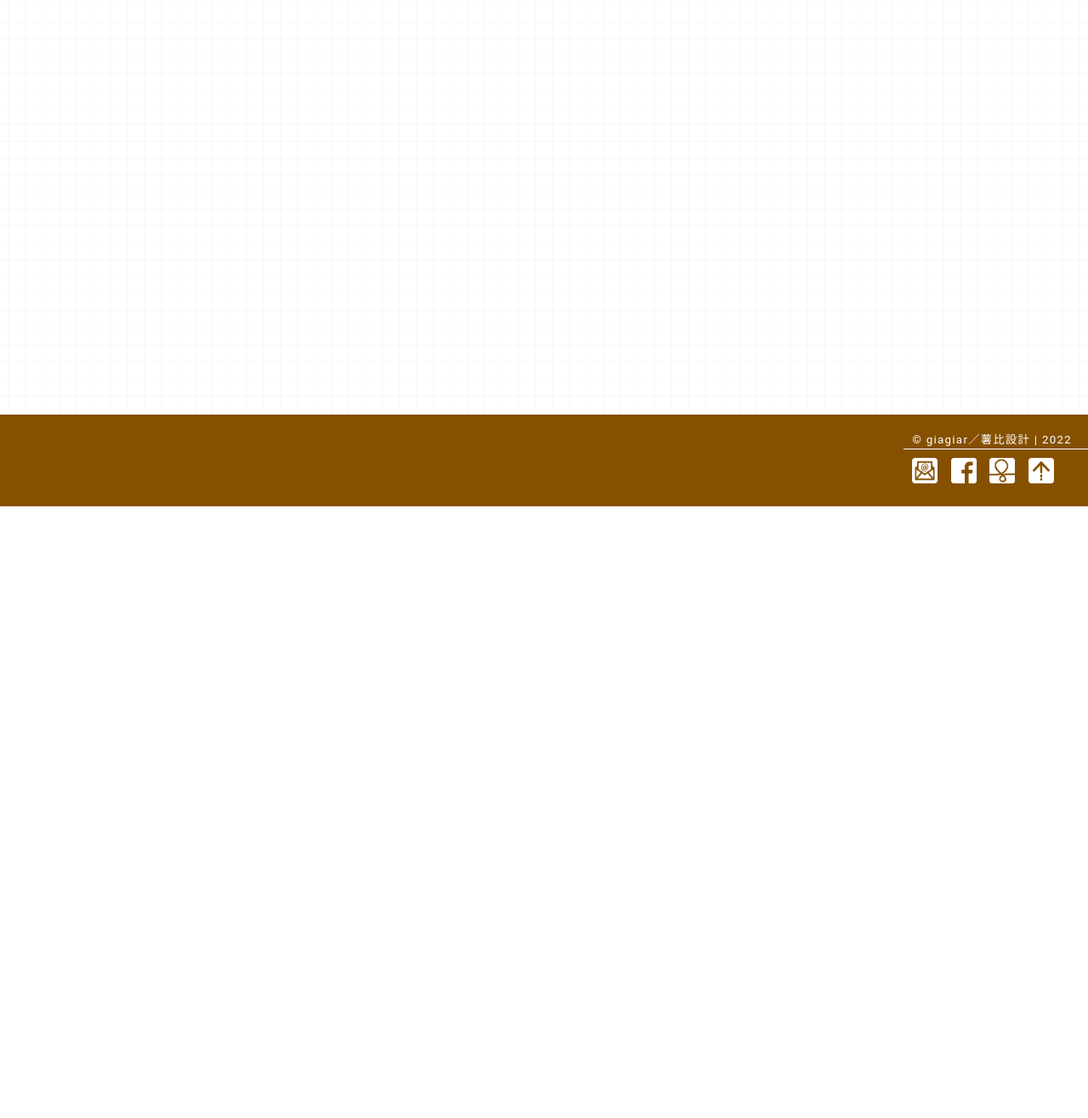
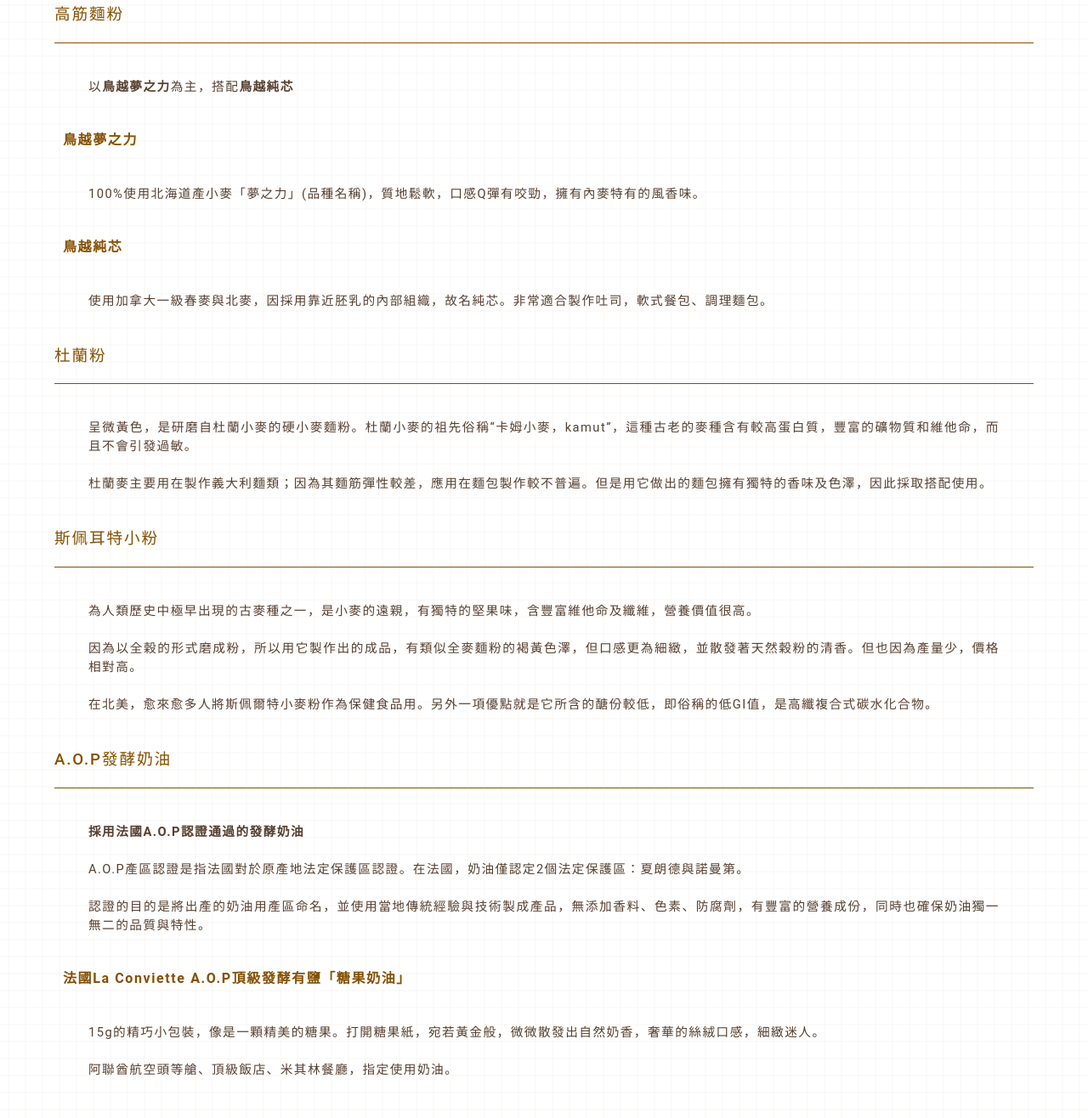
Before and after one commit to giagiar/sharonsKitchen, a plain HTML site: page ingredient.html in a window 1280 px wide. Shown: the part 204-1520 px from the top of the page at 85% size. Before the commit the page ends 800 px from the top, so only its background shows below. Drawn offline with Linux system fonts and the light colour scheme.

Commit message:
ingredient 1st draft

```diff
--- a/Style/main.css
+++ b/Style/main.css
@@ -48,9 +48,9 @@ a:hover {
 }
 
 h4, h5{
-    color: white;
+    color: #855000;
     margin:0px 10px;
-    font-weight: 400;
+    font-weight: 600;
 }
 
 hr {
@@ -83,7 +83,7 @@ hr {
 
 
 .inmiddle{
-    width:100vw;
+    width:90vw;
     max-width: 1200px;
     margin:auto;
     overflow-x:hidden;
--- a/ingredient.html
+++ b/ingredient.html
@@ -25,6 +25,36 @@
 <body >
     <a href="index.html"><img class="logo" src="img/logo01.png"/></a>
 
+    <div class="inmiddle">
+
+        <h3>高筋麵粉</h3><hr>
+        <p>以<b>鳥越夢之力</b>為主，搭配<b>鳥越純芯</b></p>
+        <h4>鳥越夢之力</h4>
+        <p>100%使用北海道產小麥「夢之力」(品種名稱)，質地鬆軟，口感Q彈有咬勁，擁有內麥特有的風香味。</p>
+        <h4>鳥越純芯</h4>
+        <p>使用加拿大一級春麥與北麥，因採用靠近胚乳的內部組織，故名純芯。非常適合製作吐司，軟式餐包、調理麵包。</p>
+
+        <h3>杜蘭粉</h3><hr>
+        <p>呈微黃色，是研磨自杜蘭小麥的硬小麥麵粉。杜蘭小麥的祖先俗稱“卡姆小麥，kamut”，這種古老的麥種含有較高蛋白質，豐富的礦物質和維他命，而且不會引發過敏。<br><br>
+            杜蘭麥主要用在製作義大利麵類；因為其麵筋彈性較差，應用在麵包製作較不普遍。但是用它做出的麵包擁有獨特的香味及色澤，因此採取搭配使用。 </p>
+
+        <h3>斯佩耳特小粉</h3><hr>
+        <p>為人類歷史中極早出現的古麥種之一，是小麥的遠親，有獨特的堅果味，含豐富維他命及纖維，營養價值很高。<br><br>
+        因為以全穀的形式磨成粉，所以用它製作出的成品，有類似全麥麵粉的褐黃色澤，但口感更為細緻，並散發著天然穀粉的清香。但也因為產量少，價格相對高。<br><br>
+        在北美，愈來愈多人將斯佩爾特小麥粉作為保健食品用。另外一項優點就是它所含的醣份較低，即俗稱的低GI值，是高纖複合式碳水化合物。</p>
+
+        <h3>A.O.P發酵奶油</h3><hr>
+        <p><b>採用法國A.O.P認證通過的發酵奶油</b><br><br>
+        A.O.P產區認證是指法國對於原產地法定保護區認證。在法國，奶油僅認定2個法定保護區：夏朗德與諾曼第。<br><br>
+        認證的目的是將出產的奶油用產區命名，並使用當地傳統經驗與技術製成產品，無添加香料、色素、防腐劑，有豐富的營養成份，同時也確保奶油獨一無二的品質與特性。</p>
+
+
+        <h4>法國La Conviette A.O.P頂級發酵有鹽「糖果奶油」</h4>
+        <p>15g的精巧小包裝，像是一顆精美的糖果。打開糖果紙，宛若黃金般，微微散發出自然奶香，奢華的絲絨口感，細緻迷人。<br><br>
+        阿聯酋航空頭等艙、頂級飯店、米其林餐廳，指定使用奶油。</p>
+
+
+    </div>
 
     <footer>
     <div class="goRight">
```
